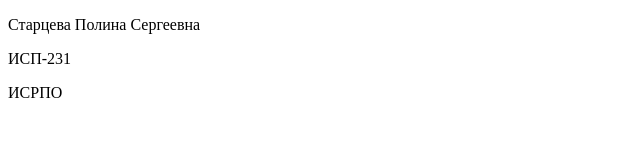
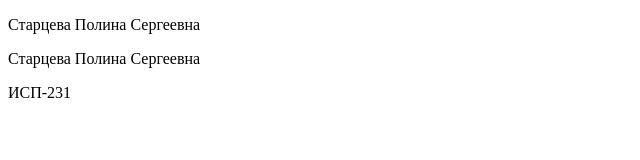
Before and after one commit to ssscvlnk/Lab1_FullStack_Startseva, a plain HTML site: page frontend/index.html in a window 1280 px wide. Shown: the whole page, without its empty margins (0-640 px from the left). Drawn offline with Linux system fonts and the light colour scheme.

Commit message:
Used VS Code hotkeys

```diff
--- a/frontend/index.html
+++ b/frontend/index.html
@@ -8,8 +8,9 @@
 
 <body>
     <p>Старцева Полина Сергеевна</p>
+    <p>Старцева Полина Сергеевна</p>
     <p>ИСП-231</p>
-    <p>ИСРПО</p>
+    <!-- <p>ИСРПО</p> -->
 </body>
 
 </html>
```
Also changed, not shown: report/hotkeys_FIO.png.png (added).
